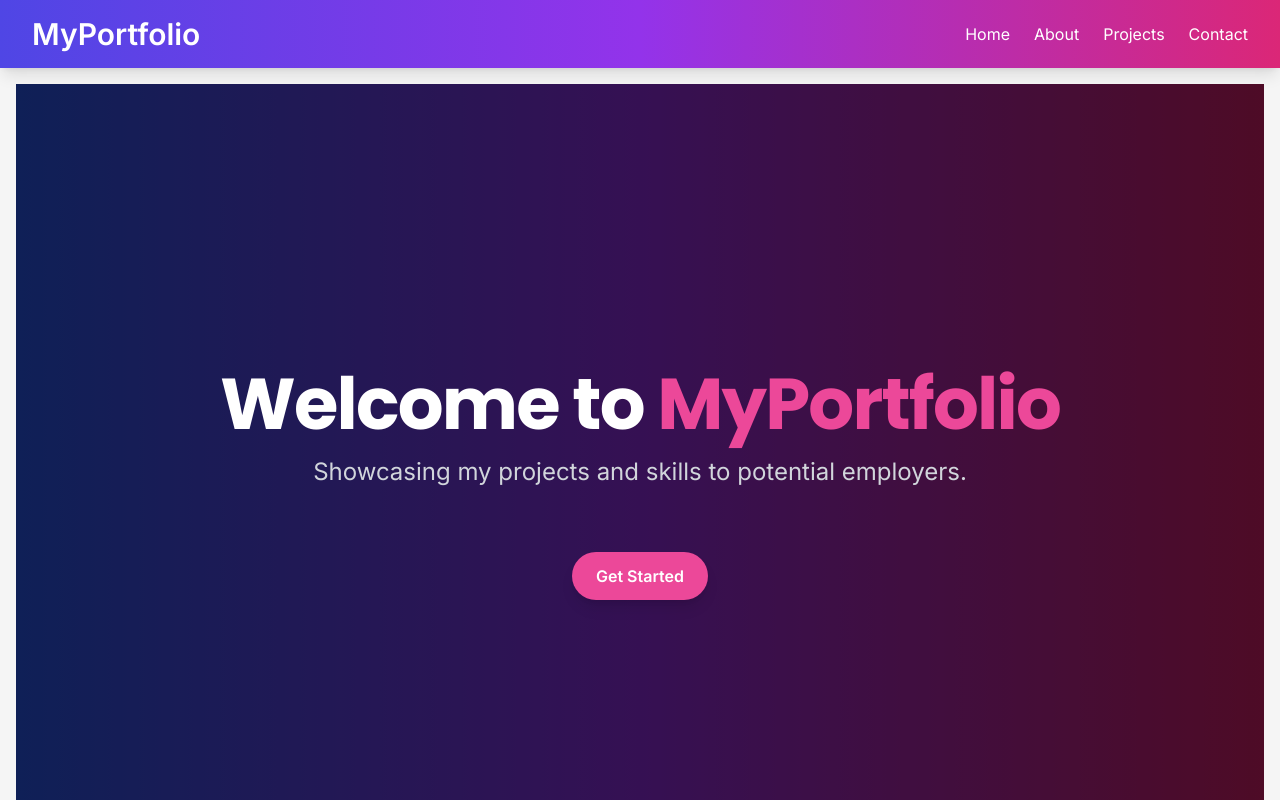
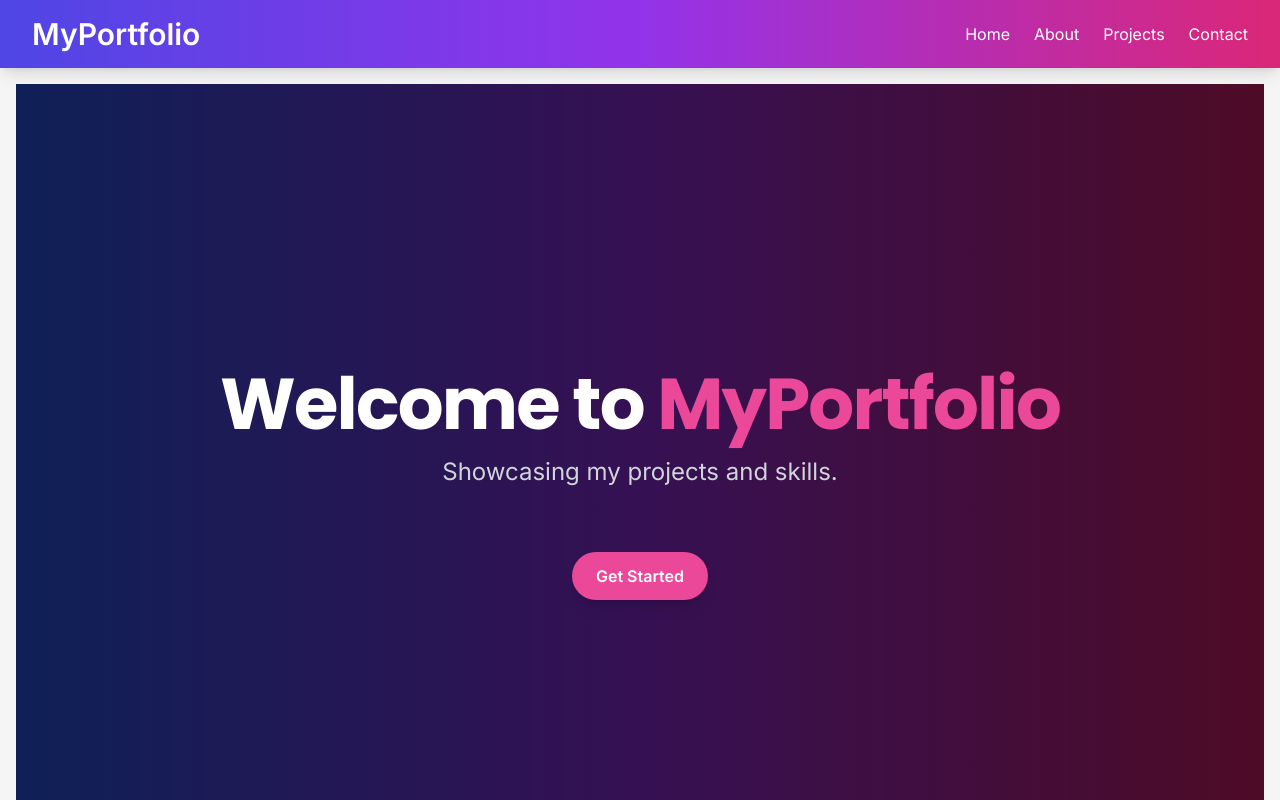
Before and after one commit to Chris-J-Patrick/Portfolio, a React (Vite) app: page / in a window 1280 px wide. Shown: the top 800 px of the page. Built offline with nearby package versions, Linux system fonts and the light colour scheme.

Commit message:
-Updated Homepage Hero Text

```diff
--- a/src/Pages/Home.tsx
+++ b/src/Pages/Home.tsx
@@ -15,7 +15,7 @@ const Home: React.FC = () => {
           Welcome to <span className="text-pink-500">MyPortfolio</span>
         </h1>
         <p className="text-lg md:text-2xl mb-8 max-w-2xl mx-auto leading-relaxed text-gray-300">
-          Showcasing my projects and skills to potential employers.
+          Showcasing my projects and skills.
         </p>
         <motion.button
           whileHover={{ scale: 1.05 }}
```
